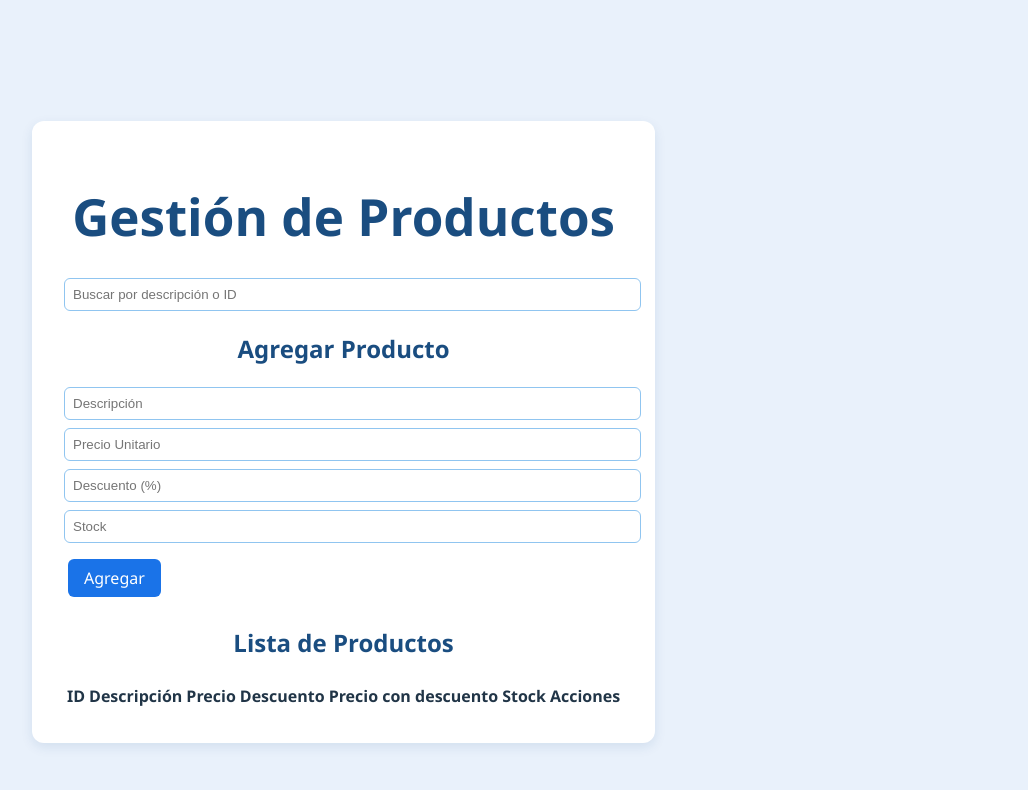
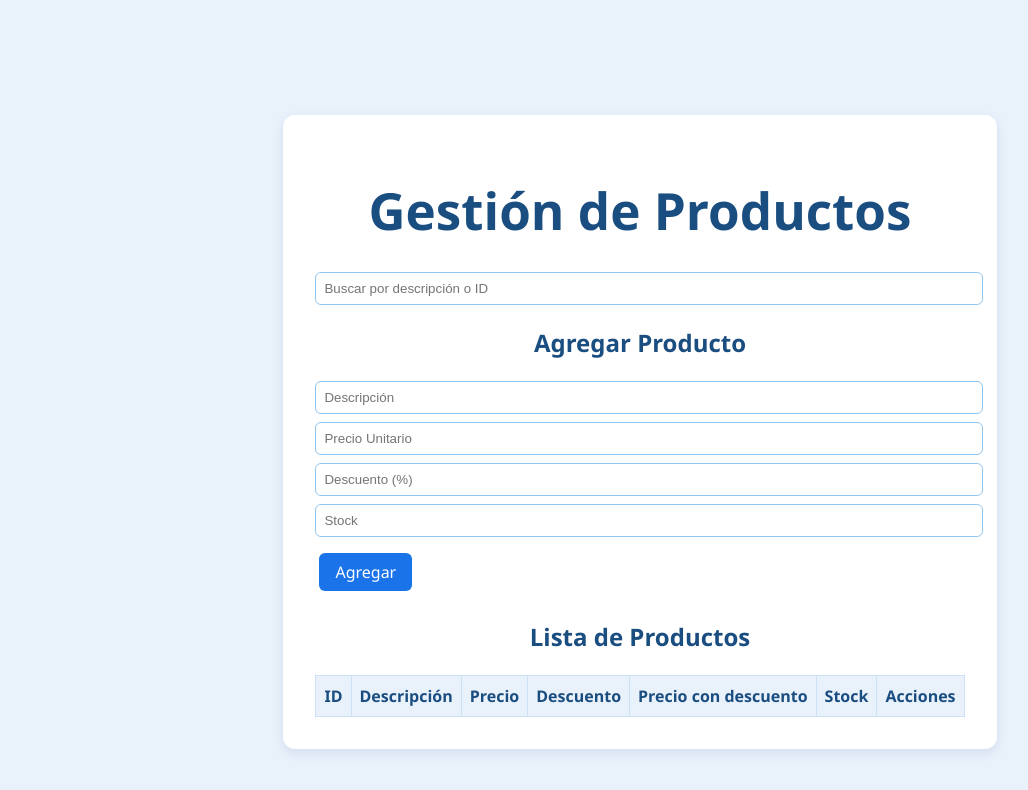
Before and after one commit to Ez3k13L/pv_tp4_grupo18, a React (Vite) app: page / in a window 1280 px wide. Shown: the top 790 px of the page, without its empty margins (0-1028 px from the left). Built offline with nearby package versions, Linux system fonts and the light colour scheme.

Commit message:
centrado de contenido

```diff
--- a/src/style.css
+++ b/src/style.css
@@ -1,9 +1,11 @@
-
 body {
   font-family: 'Segoe UI', Tahoma, Geneva, Verdana, sans-serif;
   background-color: #e9f1fb;
   margin: 0;
   padding: 2rem;
+  display: flex;
+  justify-content: center;
+  align-items: center;
 }
 
 
@@ -73,3 +75,32 @@ input {
   color: #000000;
    background-color: #ffffff
 }
+
+.tabla-productos {
+  width: 100%;
+  border-collapse: collapse;
+  margin-top: 1rem;
+}
+
+.tabla-productos th,
+.tabla-productos td {
+  border: 1px solid #cce1f5;
+  padding: 0.5rem;
+  text-align: center;
+  color: #1a1a1a;
+}
+
+.tabla-productos th {
+  background-color: #e9f1fb;
+  color: #1a4d80;
+}
+
+.tabla-productos td {
+  white-space: nowrap;
+}
+
+.tabla-productos td button {
+  display: inline-block;
+  margin: 0 0.25rem;
+  vertical-align: middle;
+}
```
